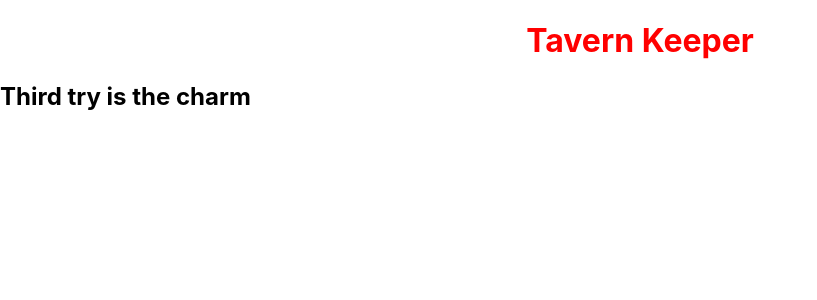
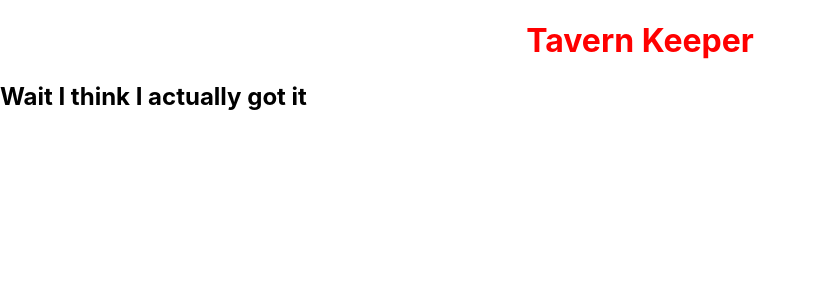
Before and after one commit to eprim7/tavern_keeper, a React (Create React App) app in the folder tavern_keeper/: page / in a window 1280 px wide. Shown: the top 300 px of the page, without its empty margins (0-817 px from the left). Built offline with nearby package versions, Linux system fonts and the light colour scheme.

Commit message:
I think I finally figured it out

```diff
--- a/tavern_keeper/src/pages/Home/Home.jsx
+++ b/tavern_keeper/src/pages/Home/Home.jsx
@@ -5,7 +5,7 @@ function Home() {
     return (
         <div className={styles.container}>
             <h1 className={styles.header}>Tavern Keeper</h1>
-            <h2>Third try is the charm</h2>
+            <h2>Wait I think I actually got it</h2>
         </div>
     );
 }
```
